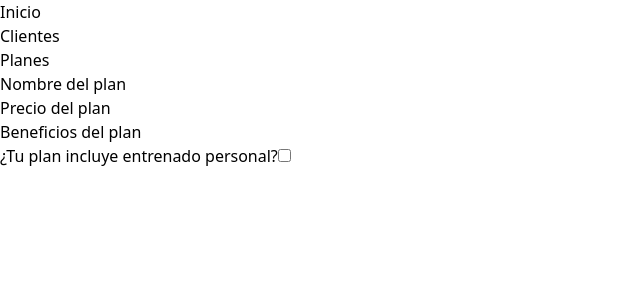
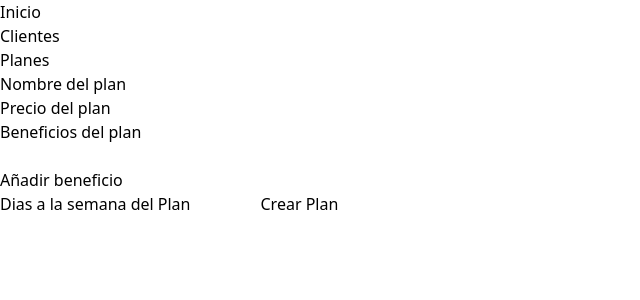
Before and after one commit to palominodev/gymstack, a React (Vite) app: page /plans/new in a window 1280 px wide. Shown: the top 300 px of the page, without its empty margins (0-640 px from the left). Built offline with nearby package versions, Linux system fonts and the light colour scheme.

Commit message:
Estrutura y algo de logica de planes

```diff
--- a/src/GymStack/view/PlansRegister.jsx
+++ b/src/GymStack/view/PlansRegister.jsx
@@ -1,36 +1,77 @@
+import { useRef, useState } from "react"
+import { useForm } from "../../hooks/useForm"
+
+
 export const PlansRegister = () => {
+	const [beneficios_list, setBeneficios_list] = useState([''])
+	const {formState,plan_name,plan_days,plan_price ,onInputChange} = useForm({
+		plan_name:'',
+		plan_price: '',
+		plan_days: ''
+	})
+	const inputContainer = useRef()
+
+	const addBeneficio = () => {
+		setBeneficios_list([...beneficios_list,''])
+	}
+
+	const onCreatePlan = (e) => {
+		e.preventDefault()
+		console.log(formState)
+	}
+
 	return (
 		<section>
-		<form>
+			<form
+				onSubmit={onCreatePlan}
+			>
 				<label htmlFor="plan_name">Nombre del plan</label>
 				<input
+					value={plan_name}
+					onChange={onInputChange}
 					type="text"
 					className="border"
-				name="plan_name" id="plan_name" />
+					name="plan_name"
+					id="plan_name" />
 				<br />
 				<label htmlFor="plan_price">Precio del plan</label>
 				<input
-				type="text"
+					value={plan_price}
+					onChange={onInputChange}
+					type="number"
 					className="border"
-				name="plan_price" id="plan_price" />
+					name="plan_price"
+					id="plan_price" />
 				<br />
 				<div>
 					<label htmlFor="plan_benefics">Beneficios del plan</label>
+					<div ref={inputContainer}>
+						{beneficios_list.map((item, i) => (
 							<input
+								key={i}
 								type="text"
 								className="border"
-					name="" id="" />
+								onChange={onInputChange}
+								name={`beneficio${i + 1}`}
+								id={`beneficio${i + 1}`} />
+						))}
+					</div>
+					<button
+						onClick={addBeneficio}
+						type="button">Añadir beneficio</button>
+				</div>
+				<label htmlFor="plan_days">Dias a la semana del Plan</label>
 				<input
-					type="text"
+					max={7}
+					min={1}
+					required
+					value={plan_days}
+					onChange={onInputChange}
 					className="border"
-					name="" id="" />
-				<input
-					type="text"
-					className="border"
-					name="" id="" />
-			</div>
-			<label htmlFor="plan_instructor">¿Tu plan incluye entrenado personal?</label>
-			<input type="checkbox" name="plan_instructor" id="plan_instructor" />
+					type="number"
+					name="plan_days"
+					id="plan_days" />
+				<input type="submit" value="Crear Plan" />
 			</form>
 		</section>
 	)
```
Lines whose indentation alone changed are shown as unchanged.
